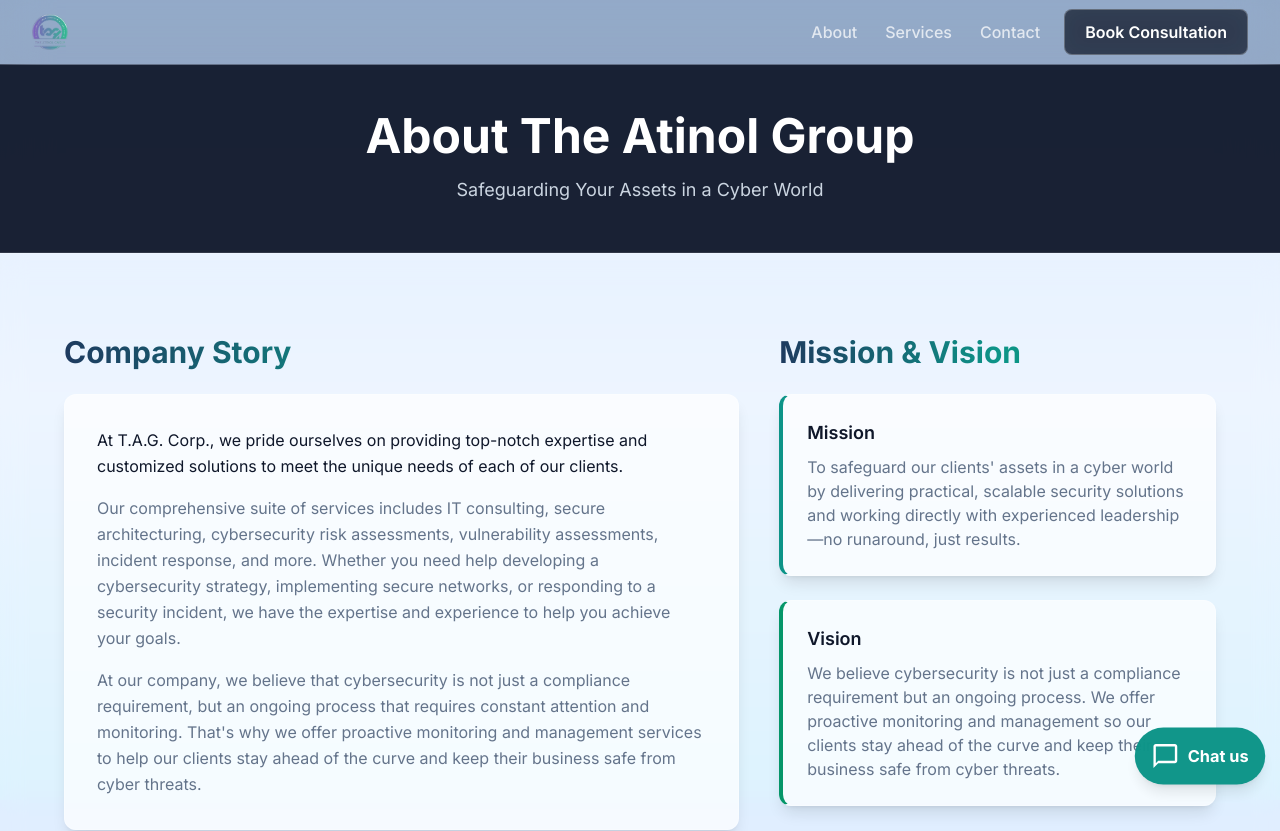
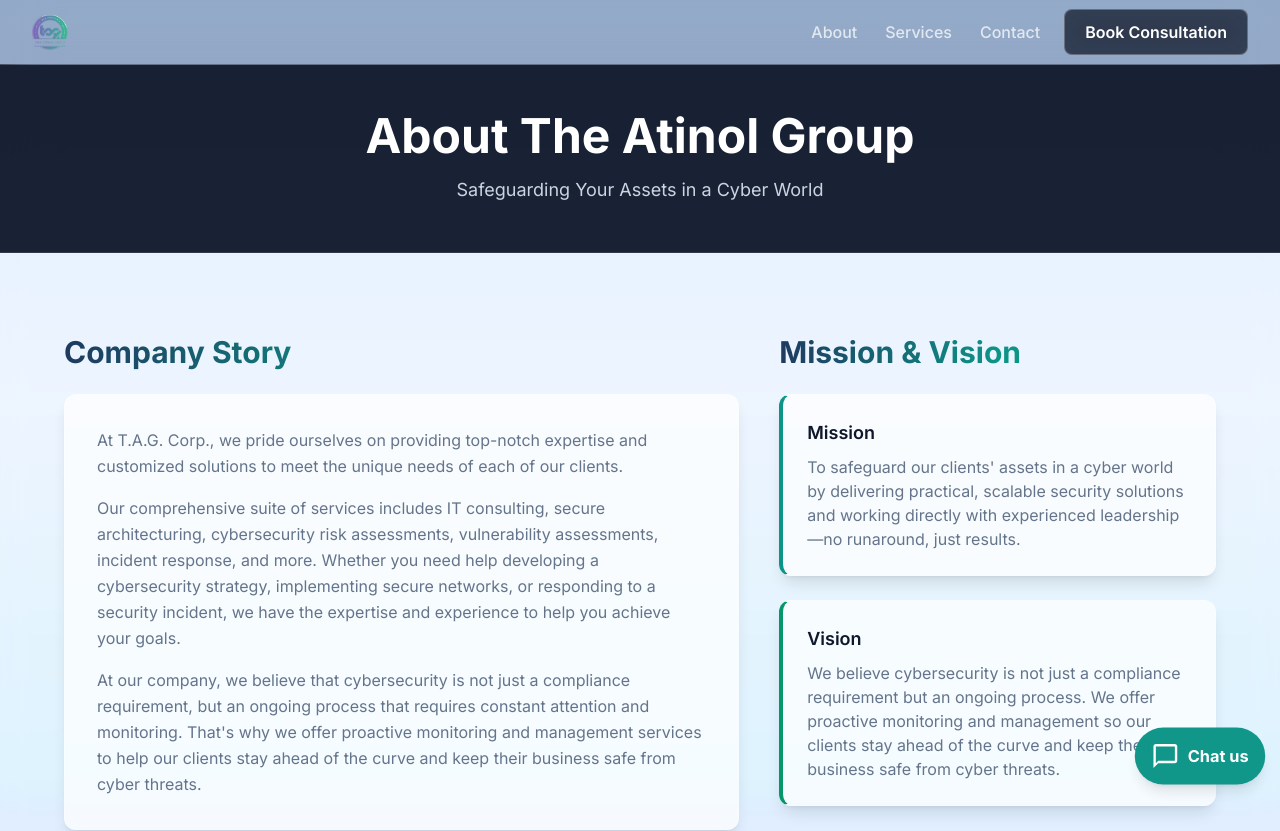
Before and after one commit to Bizrack/Atinol-group, a Next.js app: page /about in a window 1280 px wide. Shown: the top 831 px of the page. Built offline with nearby package versions, Linux system fonts and the light colour scheme.

Commit message:
about text color

```diff
--- a/src/app/about/page.tsx
+++ b/src/app/about/page.tsx
@@ -32,7 +32,7 @@ export default function AboutPage() {
               Company Story
             </h2>
             <Card variant="glass" className="!p-6 sm:!p-8">
-              <p className="text-atinol-dark leading-relaxed mb-4">
+              <p className="text-atinol-muted leading-relaxed mb-4">
                 {ABOUT_CONDENSED[0]}
               </p>
               <p className="text-atinol-muted leading-relaxed mb-4">
--- a/src/components/home/AboutSnapshot.tsx
+++ b/src/components/home/AboutSnapshot.tsx
@@ -37,13 +37,13 @@ export function AboutSnapshot() {
           />
         </div>
         <div className="order-1 md:order-2 space-y-6">
-          <p className="text-atinol-dark leading-relaxed text-base sm:text-lg">
+          <p className="text-atinol-muted leading-relaxed text-base sm:text-lg">
             {FIRST_PARAGRAPH}
           </p>
 
           {/* Rest of content: on mobile show only when expanded; on desktop always show */}
           <div className={`space-y-6 ${expanded ? "block" : "hidden md:block"}`}>
-            <p className="text-atinol-dark leading-relaxed text-base sm:text-lg">
+            <p className="text-atinol-muted leading-relaxed text-base sm:text-lg">
               Founded by Ayo Asekun, an experienced cloud security professional
               with hands-on experience building Zero Trust, cloud security, and
               DevSecOps programs for growing and established organizations.
```
